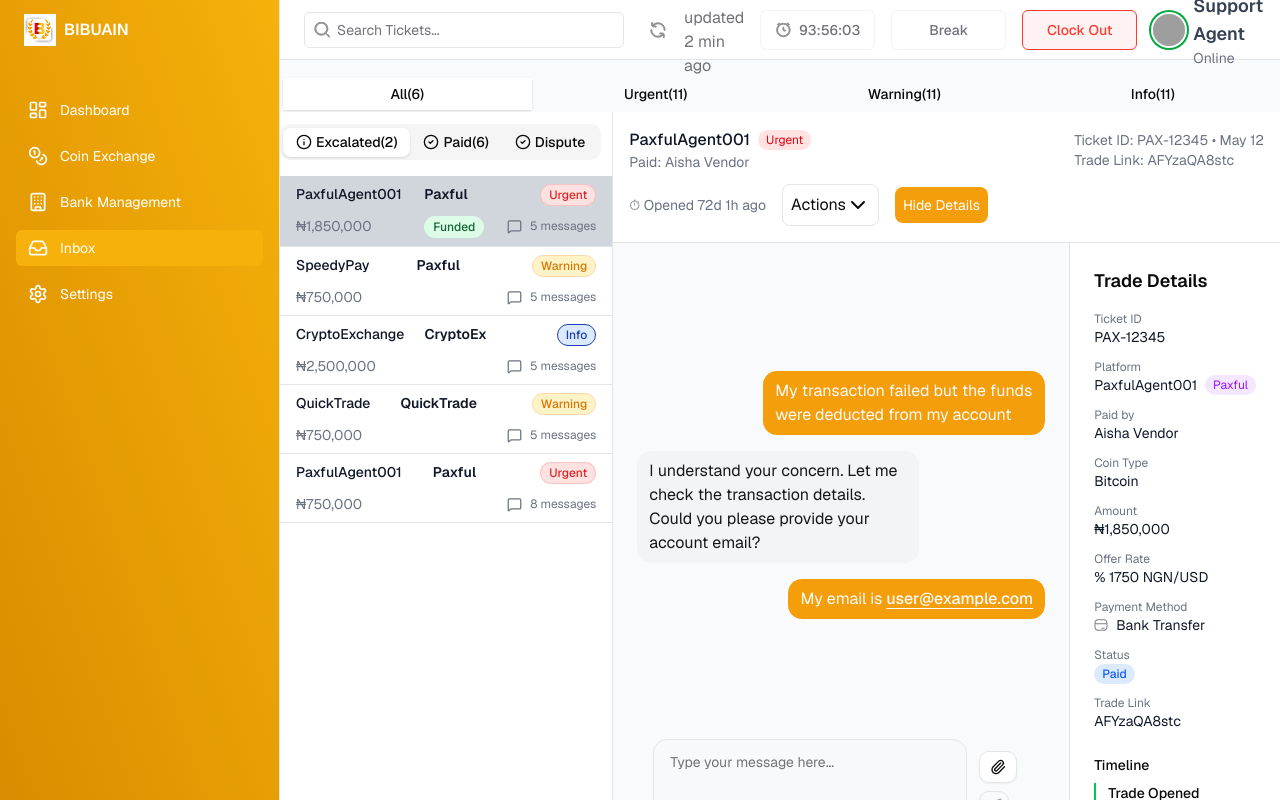
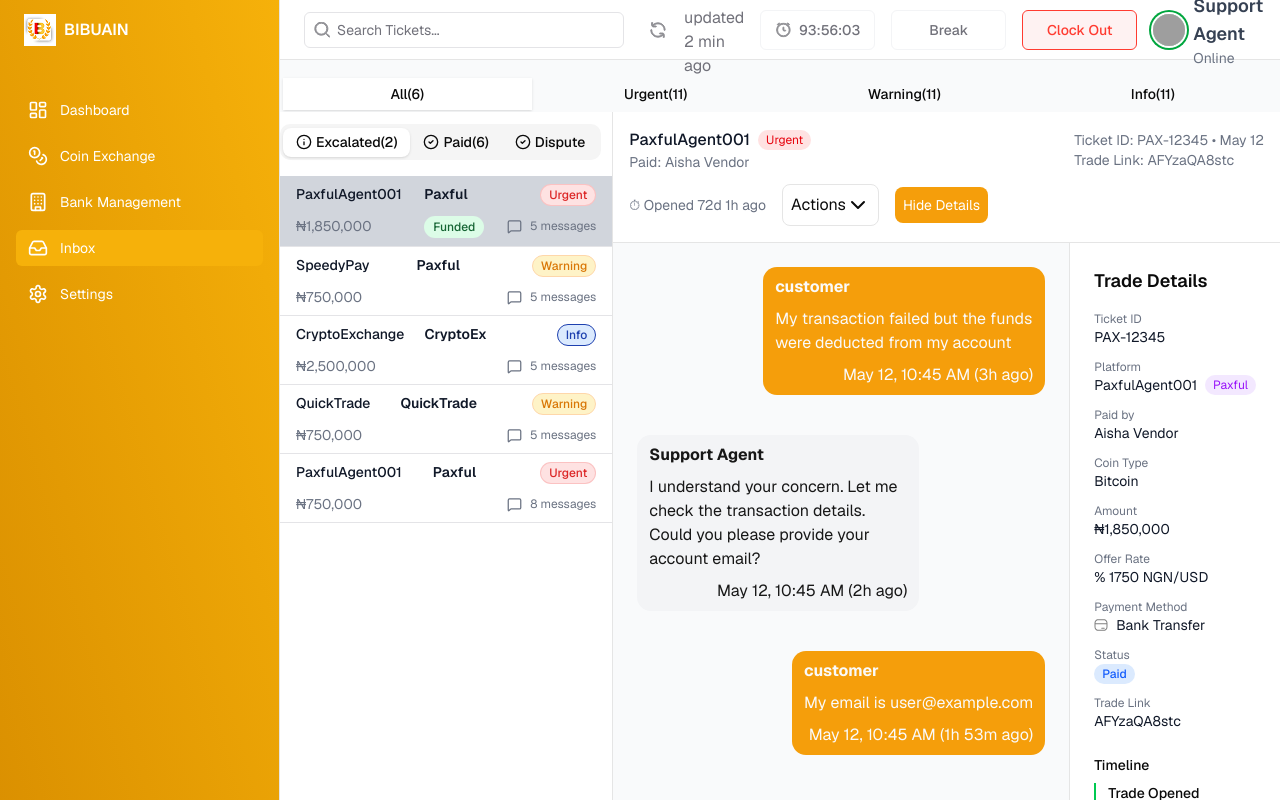
Before and after one commit to Eteye-mon/bibuian, a Next.js app: page / in a window 1280 px wide. Both pictures are taken after a click on the button "Trade Details". Shown: the top 800 px of the page. Built offline with nearby package versions, Linux system fonts and the light colour scheme; grey boxes are pictures that could not be loaded.

Commit message:
add date nd role to chat

```diff
--- a/src/app/page.tsx
+++ b/src/app/page.tsx
@@ -1,15 +1,17 @@
+
+
 import MyTab from "@/components/myTab";
 import Header from "@/components/header";
 import CustomSideBar from "@/components/customsidebar";
 
 export default function Component() {
   return (
-    <div className="flex h-screen overflow-hidden">
-      <CustomSideBar />
-      <div className="flex-1 flex flex-col overflow-hidden">
+    <div className="flex min-h-screen">
+      <CustomSideBar/>
+      <div className="flex-1 overflow-y-auto">
         <Header />
-        <main className="flex-1 overflow-y-auto pt-4">
-          <section className="w-full h-full">
+        <main className="flex-1 pt-4">
+          <section className="w-full">
             <MyTab />
           </section>
         </main>
--- a/src/components/chatpane.tsx
+++ b/src/components/chatpane.tsx
@@ -5,32 +5,39 @@ const messages = [
     id: "1",
     content:
       "My transaction failed but the funds were deducted from my account",
-    type: "user",
+    type: "customer",
+    date: "May 12, 10:45 AM (3h ago)",
   },
   {
     id: "2",
     content:
       "I understand your concern. Let me check the transaction details. Could you please provide your account email?",
-    type: "assistant",
+    type: "Support Agent",
+    date: "May 12, 10:45 AM (2h ago)",
   },
   {
     id: "3",
     content: "My email is user@example.com",
-    type: "user",
+    type: "customer",
+    date: "May 12, 10:45 AM (1h 53m ago)",
   },
 ];
 
 export function ChatMessagePane() {
   return (
-    <div className="w-full space-y-4">
+    <div className="w-full space-y-10">
       {messages.map((message) => (
         <ChatMessage
           key={message.id}
           id={message.id}
-          type={message.type === "user" ? "outgoing" : "incoming"}
+          type={message.type === "customer" ? "outgoing" : "incoming"}
           variant="bubble"
         >
-          <ChatMessageContent content={message.content} />
+          <ChatMessageContent content={<>
+            <span className="font-bold">{message.type}</span>
+            <p>{message.content}</p>
+            <span className="text-end font-normal">{message.date}</span>
+          </>} />
         </ChatMessage>
       ))}
     </div>
--- a/src/components/custommessageui.tsx
+++ b/src/components/custommessageui.tsx
@@ -23,7 +23,7 @@ export function CustomMessageUi() {
   };
 
   return (
-    <div className="mx-auto flex w-full max-w-4xl flex-col items-center space-y-4 p-4  sm:space-y-8">
+    <div className="mx-auto flex w-full max-w-4xl flex-col items-center space-y-4 p-4  sm:space-y-8 mt-16">
       <div className="w-full flex">
         <div className=" w-full">
           <div className="overflow-y-hidden border-border bg-secondary/20 relative rounded-xl border">
@@ -37,9 +37,9 @@ export function CustomMessageUi() {
               className={cn(
                 "w-full px-4 py-3",
                 "resize-none",
-                "bg-transparent",
+                "bg-white",
                 "border-none",
-                "text-sm",
+                "text-lg",
                 "focus:outline-none",
                 "focus-visible:ring-0 focus-visible:ring-offset-0",
                 "placeholder:text-sm",
--- a/src/components/header.tsx
+++ b/src/components/header.tsx
@@ -31,7 +31,7 @@ export default function Header() {
           </div>
         </form>
       </div>
-      <div className="md:flex hidden gap-2 items-center text-[#71717A] hover:text-[#71717A]">
+      <div className="lg:flex hidden gap-2 items-center text-[#71717A] hover:text-[#71717A]">
         <Button variant="ghost" size="sm" className="cursor-pointer">
           <RefreshIcon className="cursor-pointer" />
         </Button>
@@ -48,14 +48,14 @@ export default function Header() {
       <Button
         variant="ghost"
         size="lg"
-        className="rounded-[6px] py-[8px] px-[20px] bg-[#FFFFFF] cursor-pointer  text-[#71717A] border border-[#F3F4F6] w-[115px] md:block hidden"
+        className="rounded-[6px] py-[8px] px-[20px] bg-[#FFFFFF] cursor-pointer  text-[#71717A] border border-[#F3F4F6] w-[115px] lg:block hidden"
       >
         Break
       </Button>
       <Button
         variant="ghost"
         size="lg"
-        className="rounded-[6px] py-[8px] px-[20px] bg-[#FEF2F2] cursor-pointer hover:bg-[#FEF2F2] text-[#FF3B30] hover:text-[#FF3B30] border border-[#FF3B30] w-[115px]  dark:border-gray-800 md:block hidden"
+        className="rounded-[6px] py-[8px] px-[20px] bg-[#FEF2F2] cursor-pointer hover:bg-[#FEF2F2] text-[#FF3B30] hover:text-[#FF3B30] border border-[#FF3B30] w-[115px]  dark:border-gray-800 lg:block hidden"
       >
         Clock Out
       </Button>
--- a/src/components/myTab.tsx
+++ b/src/components/myTab.tsx
@@ -58,11 +58,11 @@ function MyTab() {
           </TabsTrigger>
         </TabsList>
         <TabsContent value="all">
-          <div className="grid md:grid-cols-3 gap-  bg-white min-h-screen">
+          <div className="grid lg:grid-cols-3 gap-  bg-white min-h-screen">
             <div className="py-3 w-full border-r min-h-screen">
               <TabsWithIcon />
             </div>
-            <div className="col-span-2 hidden md:block">
+            <div className="col-span-2 hidden lg:block">
               <TradeTicket
                 agent="PaxfulAgent001"
                 status="Urgent"
@@ -75,8 +75,8 @@ function MyTab() {
                 isDetailsOpen={showTradeDetails}
               />
 
-              <div className="flex justify-between">
-                <div className="bg-[#f9fafb] w-full p-6 flex flex-wrap justify-end items-end ">
+              <div className="flex justify-between ">
+                <div className="bg-[#f9fafb] w-full p-6 flex flex-wrap justify-end items-end hscreen">
                   <ChatMessagePane />
                   <CustomMessageUi />
                 </div>
--- a/src/components/tradedetails.tsx
+++ b/src/components/tradedetails.tsx
@@ -21,7 +21,7 @@ interface Props {
 
 export default function TradeDetails({ data }: Props) {
   return (
-    <div className="bg-white border-l p-6 w-full max-w-2xl">
+    <div className="bg-white border-l border-b rounded-b-xl p-6 w-full max-w-2xl">
       <h2 className="text-lg font-semibold mb-4">Trade Details</h2>
 
       <div className="space-y-3 text-sm">
--- a/src/components/ui/chat-message.tsx
+++ b/src/components/ui/chat-message.tsx
@@ -166,9 +166,10 @@ const chatMessageContentVariants = cva("flex flex-col gap-2", {
   },
 });
 
-interface ChatMessageContentProps extends React.HTMLAttributes<HTMLDivElement> {
+interface ChatMessageContentProps
+  extends Omit<React.HTMLAttributes<HTMLDivElement>, "content"> {
   id?: string;
-  content: string;
+  content?: React.ReactNode; // JSX, string, fragment, etc.
 }
 
 const ChatMessageContent = React.forwardRef<
@@ -187,11 +188,12 @@ const ChatMessageContent = React.forwardRef<
       className={cn(chatMessageContentVariants({ variant, type, className }))}
       {...props}
     >
-      {content.length > 0 && <MarkdownContent id={id} content={content} />}
+      {content}
       {children}
     </div>
   );
 });
 ChatMessageContent.displayName = "ChatMessageContent";
 
+
 export { ChatMessage, ChatMessageAvatar, ChatMessageContent };
```
